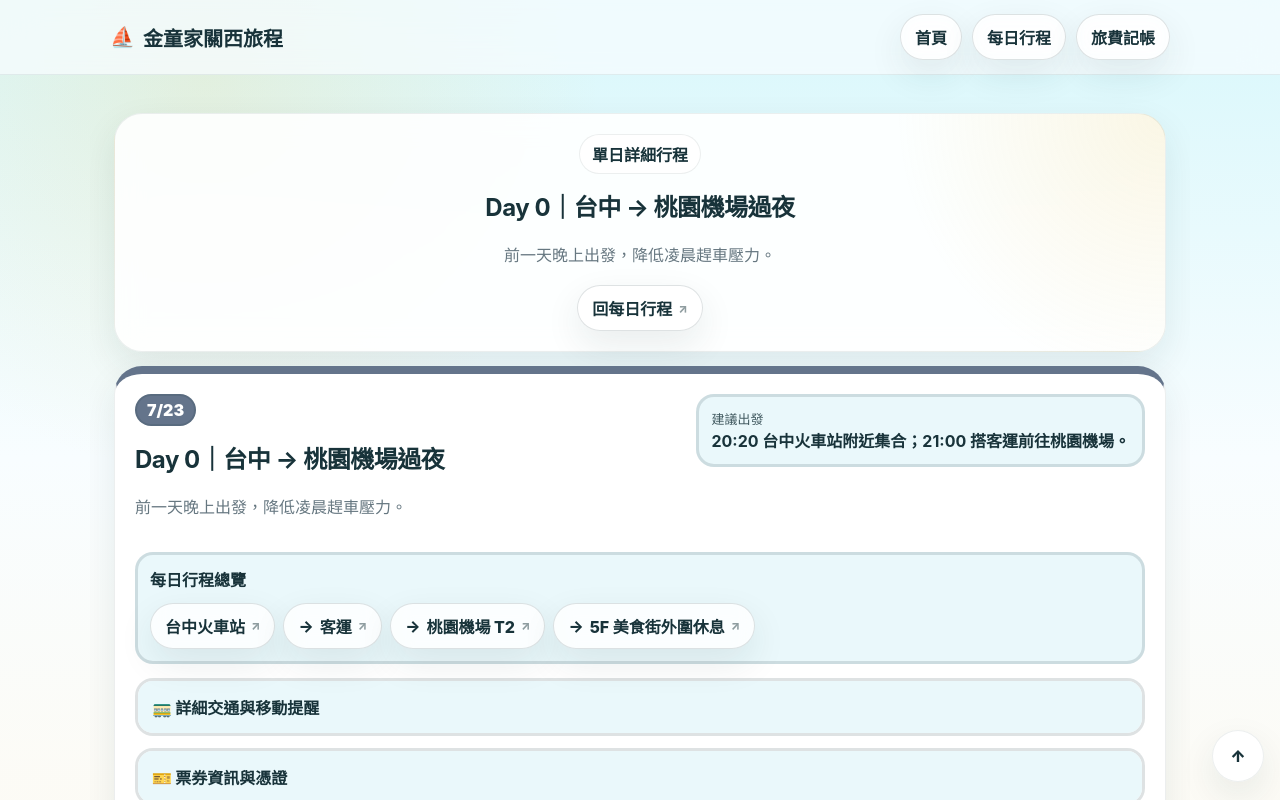
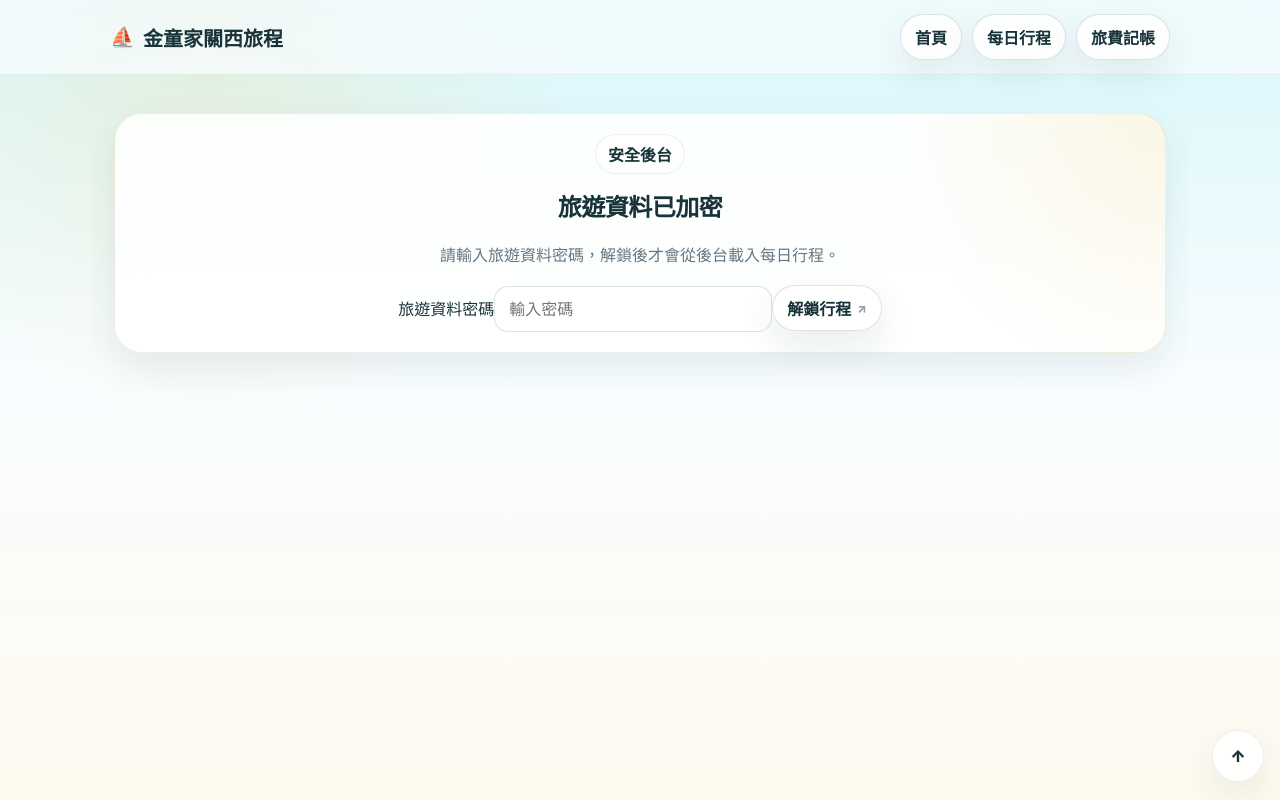
Before and after one commit to sacha693/my-storyjs-app, a React (Vite) app: page /my-storyjs-app/days/day-0 in a window 1280 px wide. Shown: the top 800 px of the page. Built offline with nearby package versions, Linux system fonts and the light colour scheme.

Commit message:
Gate day detail behind encrypted backend unlock

```diff
--- a/src/pages/DayDetailPage.tsx
+++ b/src/pages/DayDetailPage.tsx
@@ -1,14 +1,17 @@
 import { Link, useParams } from 'react-router-dom'
 import { DayCard } from '../components/DayCard'
-import { dayPlans } from '../data/days'
+import { TripDataGate } from '../components/TripDataGate'
+import { useDayPlans } from '../context/DayPlansContext'
 
 export function DayDetailPage() {
   const { dayId } = useParams()
+  const { dayPlans } = useDayPlans()
   const day = dayPlans.find((item) => item.id === dayId)
 
-  if (!day) {
   return (
     <main className="wrap">
+      <TripDataGate>
+        {!day ? (
           <section className="card hero">
             <span className="badge">行程提醒</span>
             <h1>找不到這一天的行程</h1>
@@ -17,12 +20,8 @@ export function DayDetailPage() {
               回每日行程
             </Link>
           </section>
-      </main>
-    )
-  }
-
-  return (
-    <main className="wrap">
+        ) : (
+          <>
             <section className="card hero compactHero">
               <span className="badge">單日詳細行程</span>
               <h1>{day.title}</h1>
@@ -33,6 +32,9 @@ export function DayDetailPage() {
             </section>
 
             <DayCard day={day} />
+          </>
+        )}
+      </TripDataGate>
     </main>
   )
 }
```
Lines whose indentation alone changed are shown as unchanged.
